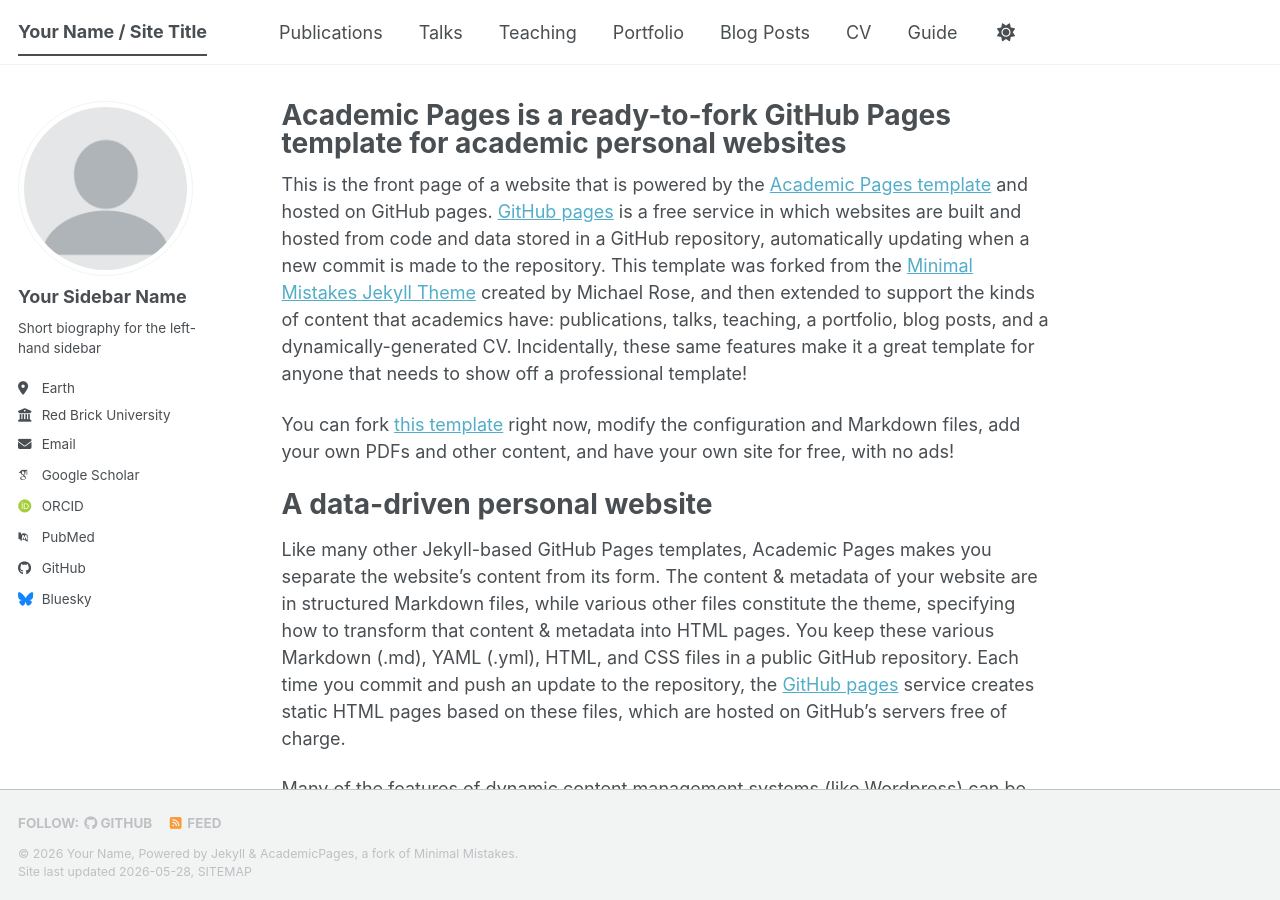
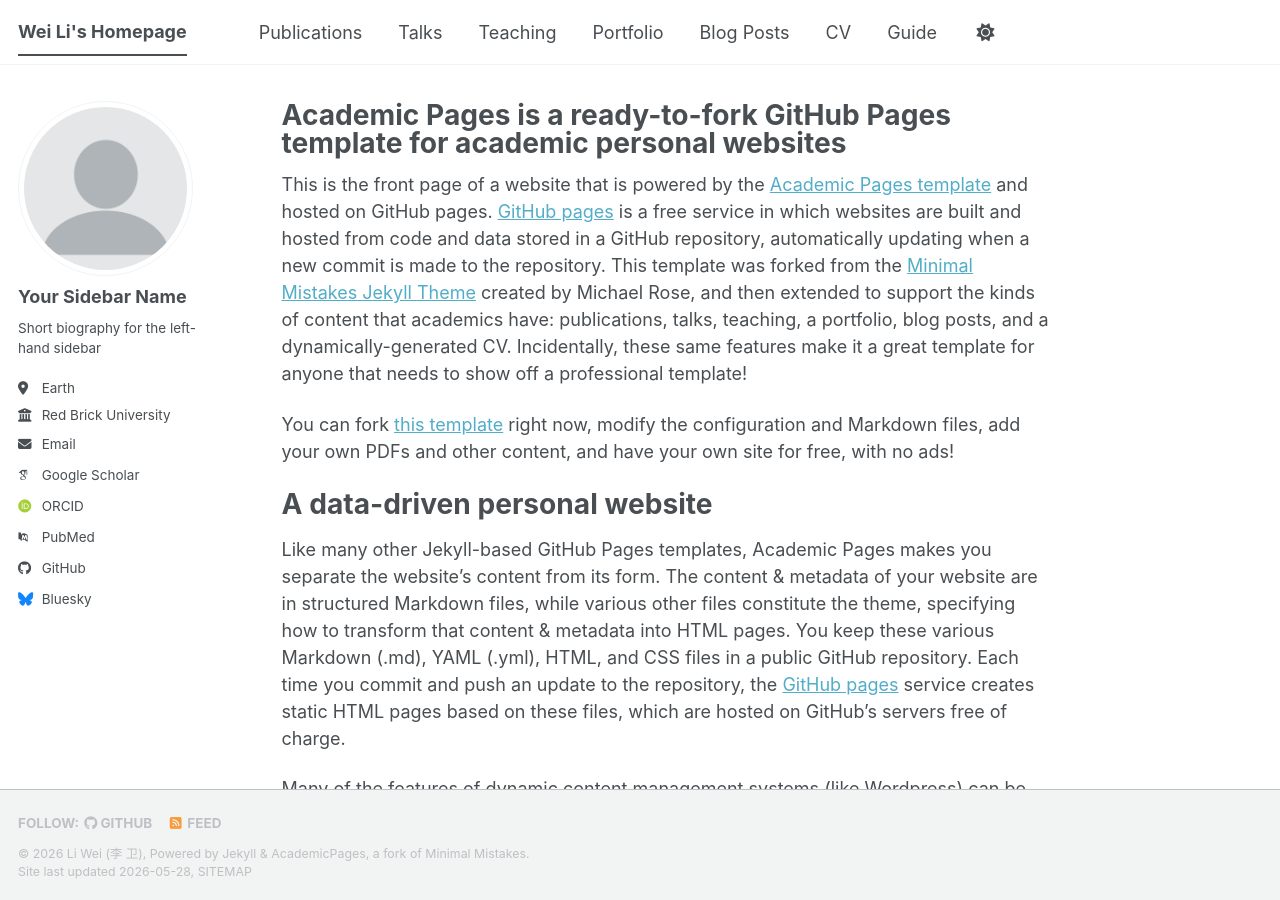
Before and after one commit to WeiLi-THU/WeiLi-THU.github.io, a Jekyll site: the page built from _pages/about.md, in a window 1280 px wide and 900 px high. Built offline with Jekyll 4.4.1, drawn with Linux system fonts in a browser that asks for light colours; some web fonts are replaced; a script bundle is joined from its source files by our own code; library files that are not in the unit come from our copies.

Commit message:
Update _config.yml

```diff
--- a/_config.yml
+++ b/_config.yml
@@ -9,11 +9,11 @@
 # Basic Site Settings
 locale                   : "en-US"
 site_theme               : "default" # The available themes options are "default", "air", "sunrise", "mint", "dirt" and "contrast"
-title                    : "Your Name / Site Title"
+title                    : "Wei Li's Homepage"
 title_separator          : "-"
-name                     : &name "Your Name"
+name                     : &name "Li Wei (李 卫)"
 description              : &description "Your Name's academic portfolio"   # Update this with a general description of your site, this is the default if not overridden by a page
-url                      : https://weilee.github.io # The base hostname & protocol for your site e.g. "https://[your GitHub username].github.io",
+url                      : "https://WeiLi-THU.github.io" # The base hostname & protocol for your site e.g. "https://[your GitHub username].github.io",
                                                            # or if you already have some other page hosted on Github then use "https://[your GitHub username].github.io/[Your Repo Name]"
 baseurl                  : "" # the subpath of your site, e.g. "/blog"
 repository               : "https://github.com/WeiLi-THU/weilee.github.io"
```
